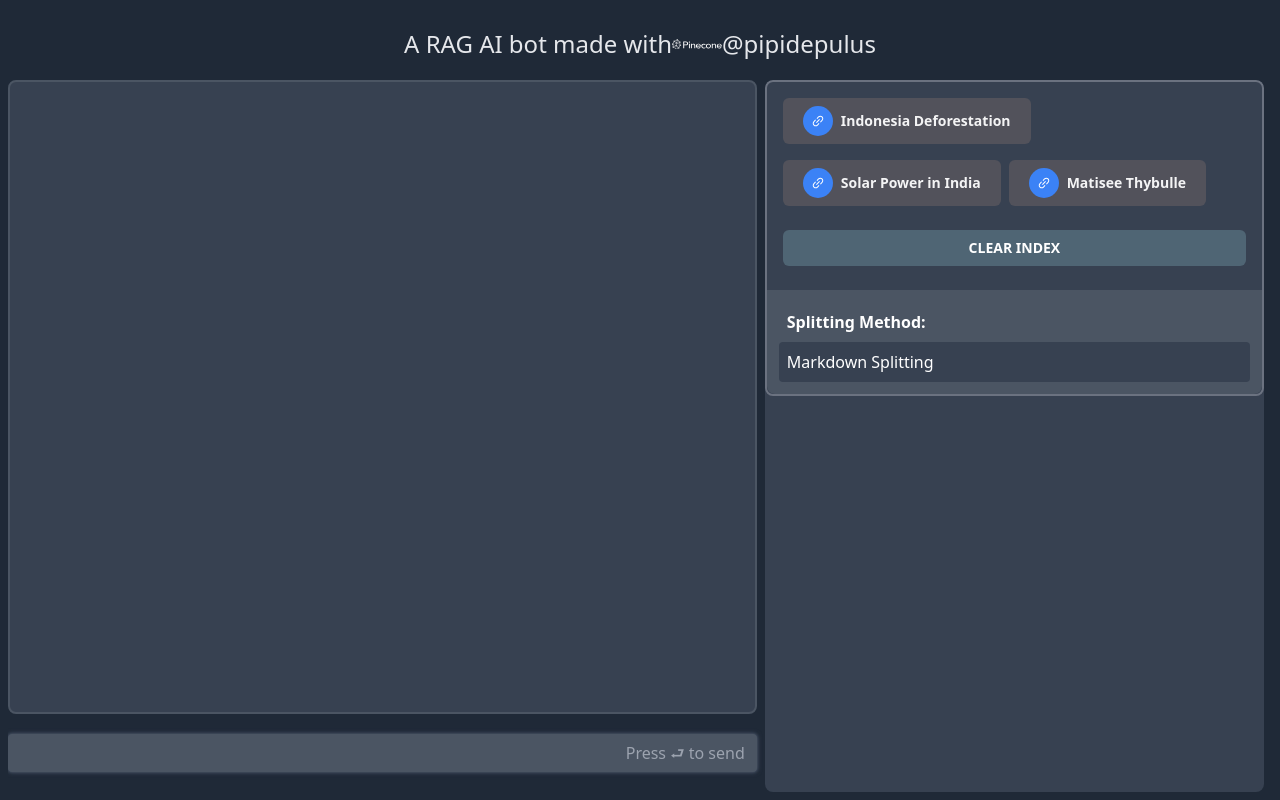
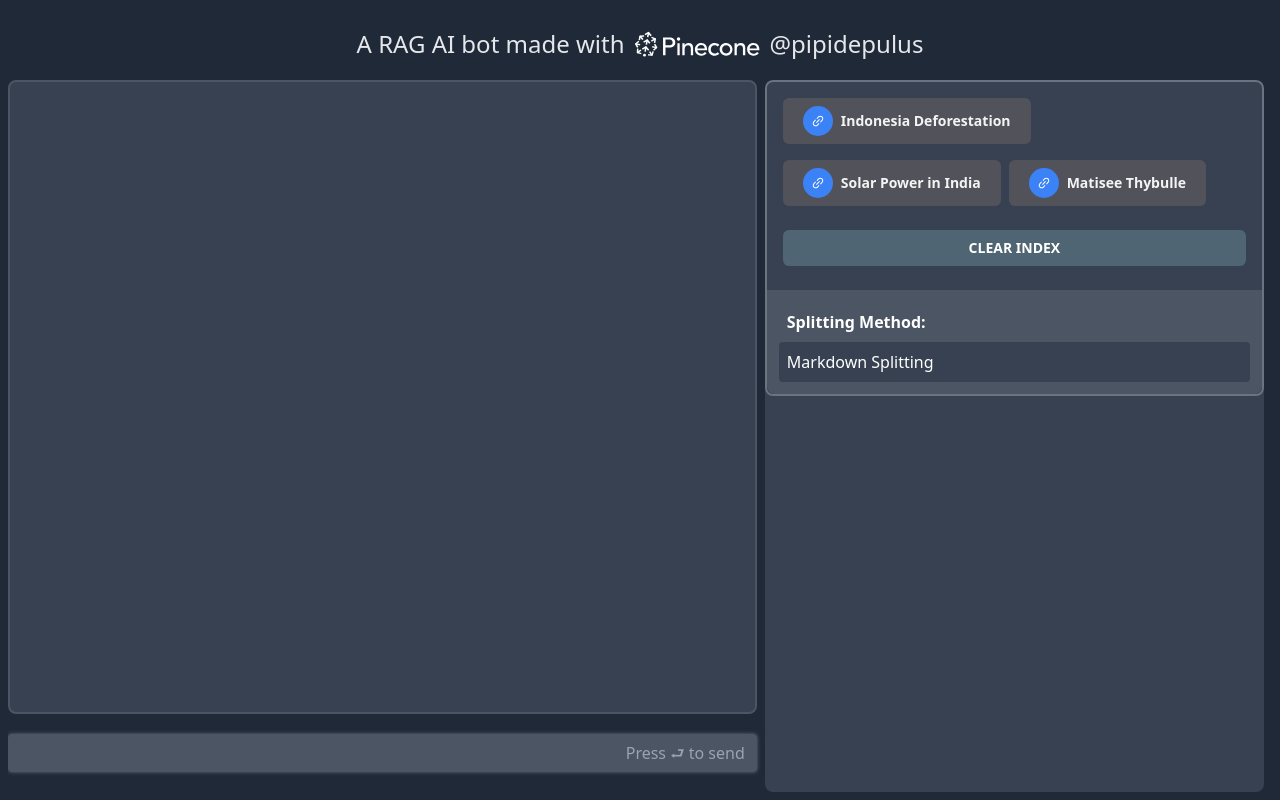
Before and after one commit to pipidepulus/pinecone-rag-ai, a Next.js app: page / in a window 1280 px wide. Built offline with nearby package versions, Linux system fonts and the light colour scheme.

Commit message:
Insert logo3

```diff
--- a/src/app/components/Header.tsx
+++ b/src/app/components/Header.tsx
@@ -3,9 +3,9 @@ import Image from 'next/image';
 export default function Header({ className }: { className?: string }) {
   return (
     <header className={`flex items-center justify-center text-gray-200 text-2xl ${className}`}>
-      <span>A RAG AI bot made with </span>
-      <Image src="/pinecone.svg" alt="Logo" width={50} height={50} />
-      <span> @pipidepulus</span>
+      <span style={{ marginRight: '10px' }}>A RAG AI bot made with </span>
+      <Image src="/pinecone.svg" alt="Logo" width={125} height={125} />
+      <span style={{ marginLeft: '10px' }}> @pipidepulus</span>
     </header>
   );
 }
```
